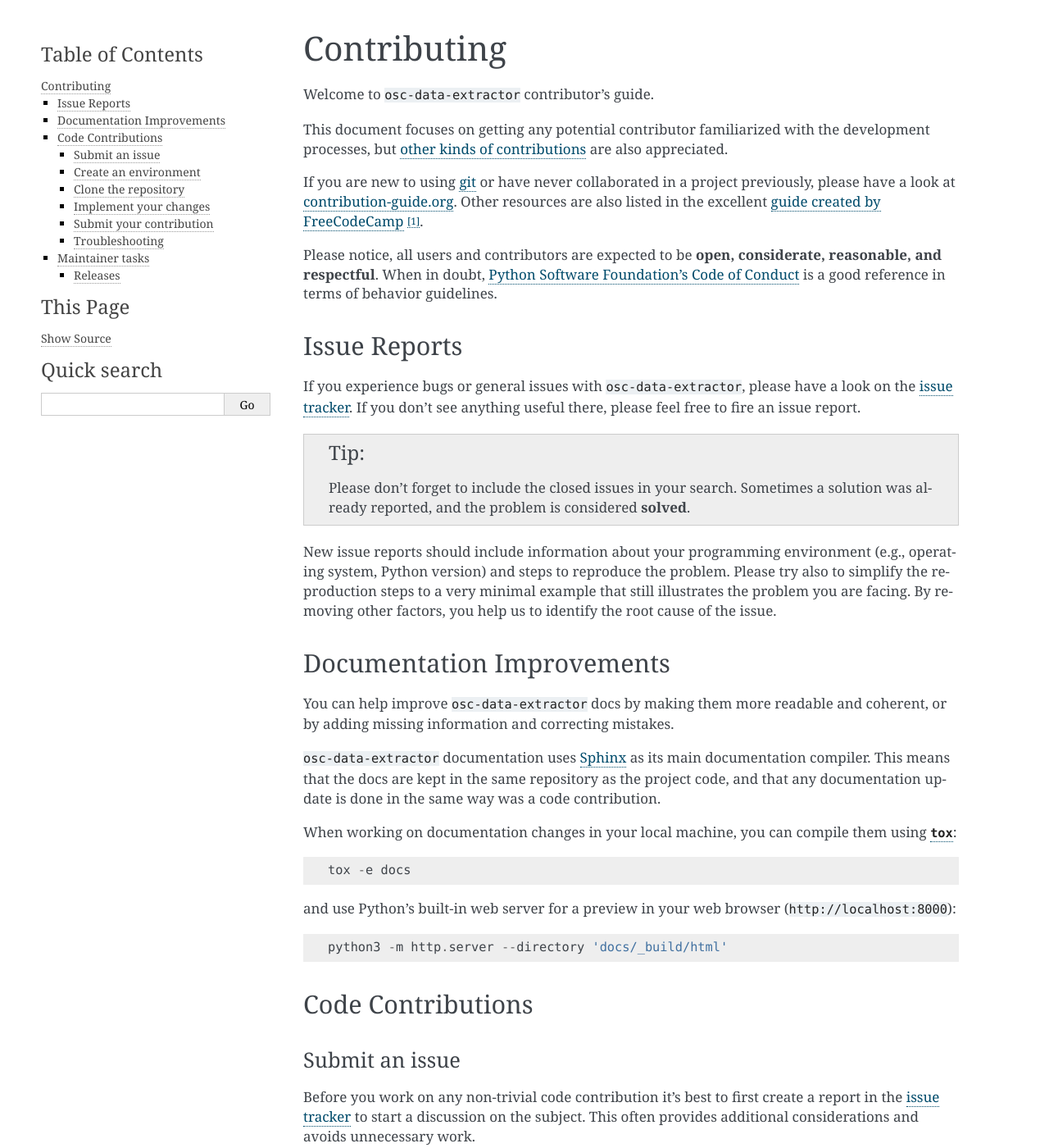
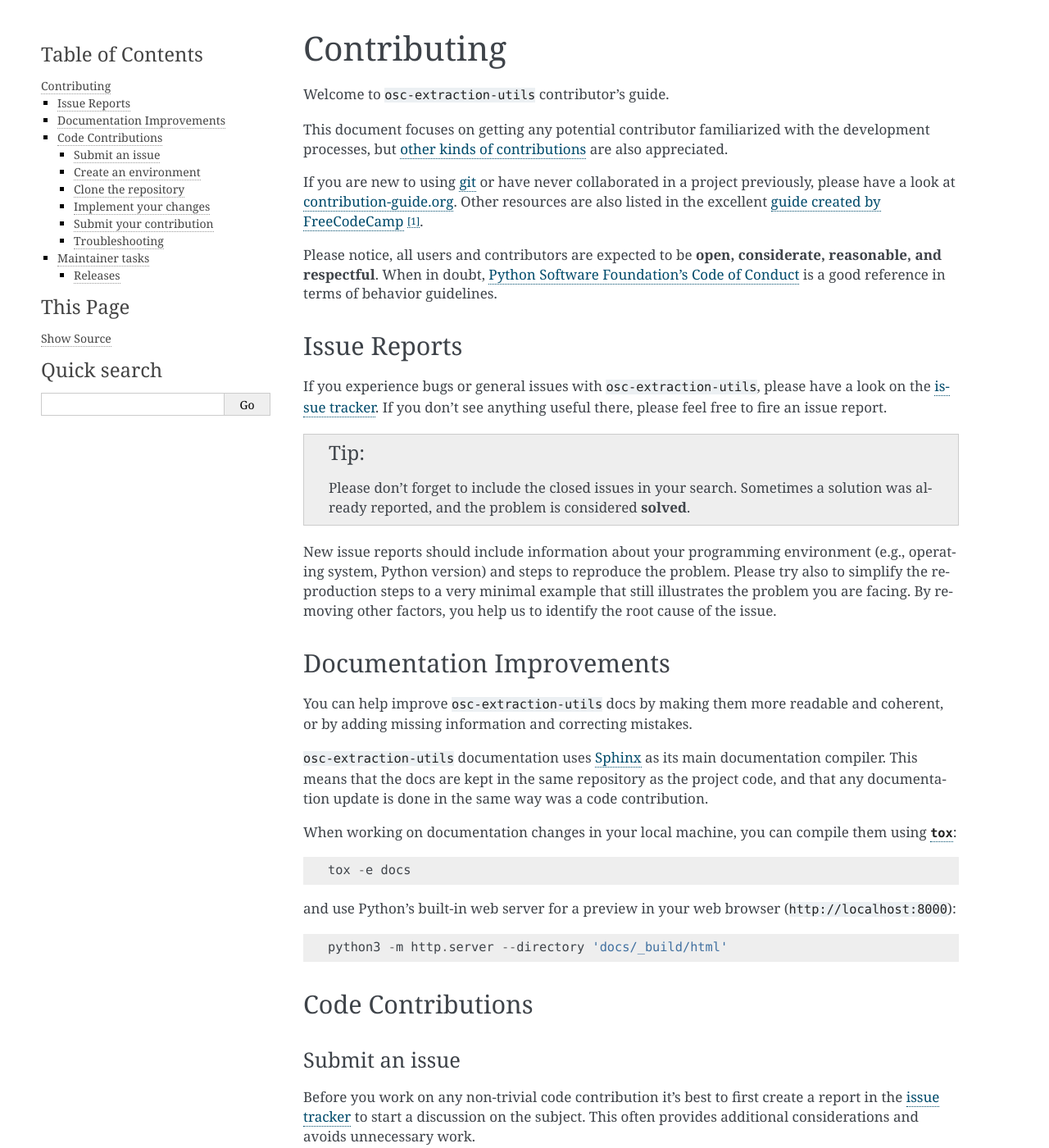
Before and after one commit to os-climate/osc_extraction_utils, a Sphinx documentation site: the page built from docs/contributing.rst, in a window 1280 px wide and 1400 px high. Shown: the whole window at 82% size. Built offline with Sphinx 7.4.7, drawn with Linux system fonts in a browser that asks for light colours; pages that are not in the unit, such as notebooks, are missing from menus; the version number is read from the project's files by our own code; some of the changed text lies outside the part shown.

Commit message:
Chore: Make tenmplate substitutions
Signed-off-by: Matthew Watkins <mwatkins@linuxfoundation.org>

```diff
--- a/CONTRIBUTING.rst
+++ b/CONTRIBUTING.rst
@@ -27,7 +27,7 @@
 Contributing
 ============
 
-Welcome to ``osc-data-extractor`` contributor's guide.
+Welcome to ``osc-extraction-utils`` contributor's guide.
 
 This document focuses on getting any potential contributor familiarized
 with the development processes, but `other kinds of contributions`_ are also
@@ -46,7 +46,7 @@
 Issue Reports
 =============
 
-If you experience bugs or general issues with ``osc-data-extractor``, please have a look
+If you experience bugs or general issues with ``osc-extraction-utils``, please have a look
 on the `issue tracker`_. If you don't see anything useful there, please feel
 free to fire an issue report.
 
@@ -65,10 +65,10 @@
 Documentation Improvements
 ==========================
 
-You can help improve ``osc-data-extractor`` docs by making them more readable and coherent, or
+You can help improve ``osc-extraction-utils`` docs by making them more readable and coherent, or
 by adding missing information and correcting mistakes.
 
-``osc-data-extractor`` documentation uses Sphinx_ as its main documentation compiler.
+``osc-extraction-utils`` documentation uses Sphinx_ as its main documentation compiler.
 This means that the docs are kept in the same repository as the project code, and
 that any documentation update is done in the same way was a code contribution.
 
@@ -80,7 +80,7 @@
 
    .. tip::
       Please notice that the `GitHub web interface`_ provides a quick way of
-      propose changes in ``osc-data-extractor``'s files. While this mechanism can
+      propose changes in ``osc-extraction-utils``'s files. While this mechanism can
       be tricky for normal code contributions, it works perfectly fine for
       contributing to the docs, and can be quite handy.
 
@@ -131,8 +131,8 @@
 
 or Miniconda_::
 
-    conda create -n osc-data-extractor python=3 six virtualenv pytest pytest-cov
-    conda activate osc-data-extractor
+    conda create -n osc-extraction-utils python=3 six virtualenv pytest pytest-cov
+    conda activate osc-extraction-utils
 
 Clone the repository
 --------------------
@@ -142,8 +142,8 @@
    page. This creates a copy of the code under your account on |the repository service|.
 #. Clone this copy to your local disk::
 
-    git clone git@github.com:YourLogin/osc-data-extractor.git
-    cd osc-data-extractor
+    git clone git@github.com:YourLogin/osc-extraction-utils.git
+    cd osc-extraction-utils
 
 #. You should run::
 
@@ -158,7 +158,7 @@
     pip install pre-commit
     pre-commit install
 
-   ``osc-data-extractor`` comes with a lot of hooks configured to automatically help the
+   ``osc-extraction-utils`` comes with a lot of hooks configured to automatically help the
    developer to check the code being written.
 
 Implement your changes
@@ -285,7 +285,7 @@
 
 If you are part of the group of maintainers and have correct user permissions
 on PyPI_, the following steps can be used to release a new version for
-``osc-data-extractor``:
+``osc-extraction-utils``:
 
 #. Make sure all unit tests are successful.
 #. Tag the current commit on the main branch with a release tag, e.g., ``v1.2.3``.
@@ -314,8 +314,8 @@
 .. |the repository service| replace:: GitHub
 .. |contribute button| replace:: "Create pull request"
 
-.. _repository: https://github.com/<USERNAME>/osc-data-extractor
-.. _issue tracker: https://github.com/<USERNAME>/osc-data-extractor/issues
+.. _repository: https://github.com/<USERNAME>/osc-extraction-utils
+.. _issue tracker: https://github.com/<USERNAME>/osc-extraction-utils/issues
 .. <-- end -->
 
 
--- a/docs/conf.py
+++ b/docs/conf.py
@@ -34,7 +34,7 @@
     from sphinx import apidoc
 
 output_dir = os.path.join(__location__, "api")
-module_dir = os.path.join(__location__, "../src/osc_data_extractor")
+module_dir = os.path.join(__location__, "../src/osc_extraction_utils")
 try:
     shutil.rmtree(output_dir)
 except FileNotFoundError:
@@ -87,7 +87,7 @@
 master_doc = "index"
 
 # General information about the project.
-project = "osc-data-extractor"
+project = "osc-extraction-utils"
 copyright = "2023, Matthew Watkins"
 
 # The version info for the project you're documenting, acts as replacement for
@@ -99,7 +99,7 @@
 # If you don’t need the separation provided between version and release,
 # just set them both to the same value.
 try:
-    from osc_data_extractor import __version__ as version
+    from osc_extraction_utils import __version__ as version
 except ImportError:
     version = ""
 
@@ -229,7 +229,7 @@
 # html_file_suffix = None
 
 # Output file base name for HTML help builder.
-htmlhelp_basename = "osc-data-extractor-doc"
+htmlhelp_basename = "osc-extraction-utils-doc"
 
 
 # -- Options for LaTeX output ------------------------------------------------
@@ -246,7 +246,7 @@
 # Grouping the document tree into LaTeX files. List of tuples
 # (source start file, target name, title, author, documentclass [howto/manual]).
 latex_documents = [
-    ("index", "user_guide.tex", "osc-data-extractor Documentation", "Matthew Watkins", "manual")
+    ("index", "user_guide.tex", "osc-extraction-utils Documentation", "Matthew Watkins", "manual")
 ]
 
 # The name of an image file (relative to this directory) to place at the top of
--- a/docs/index.rst
+++ b/docs/index.rst
@@ -1,8 +1,8 @@
 ==================
-osc-data-extractor
+osc-extraction-utils
 ==================
 
-This is the documentation of **osc-data-extractor**.
+This is the documentation of **osc-extraction-utils**.
 
 .. note::
 
--- a/pyproject.toml
+++ b/pyproject.toml
@@ -1,5 +1,5 @@
 [project]
-name = "osc-data-extractor"
+name = "osc-extraction-utils"
 version = "0.1.0"
 description = "OS-Climate Data Extraction Tool"
 authors = [
@@ -42,7 +42,7 @@
 license-files = ["LICENSES.txt"]
 
 [project.scripts]
-osc-data-extractor = "osc_data_extractor.skeleton:run"
+osc-extraction-utils = "osc_extraction_utils.skeleton:run"
 
 [project.optional-dependencies]
   dev = [
--- a/src/osc_data_extractor/__init__.py
+++ b/src/osc_data_extractor/__init__.py
@@ -8,7 +8,7 @@
 
 try:
     # Change here if project is renamed and does not equal the package name
-    dist_name = "osc-data-extractor"
+    dist_name = "osc-extraction-utils"
     __version__ = version(dist_name)
 except PackageNotFoundError:  # pragma: no cover
     __version__ = "unknown"
```
Also changed, not shown: README.rst (+6 -6 lines), 5 other files.
